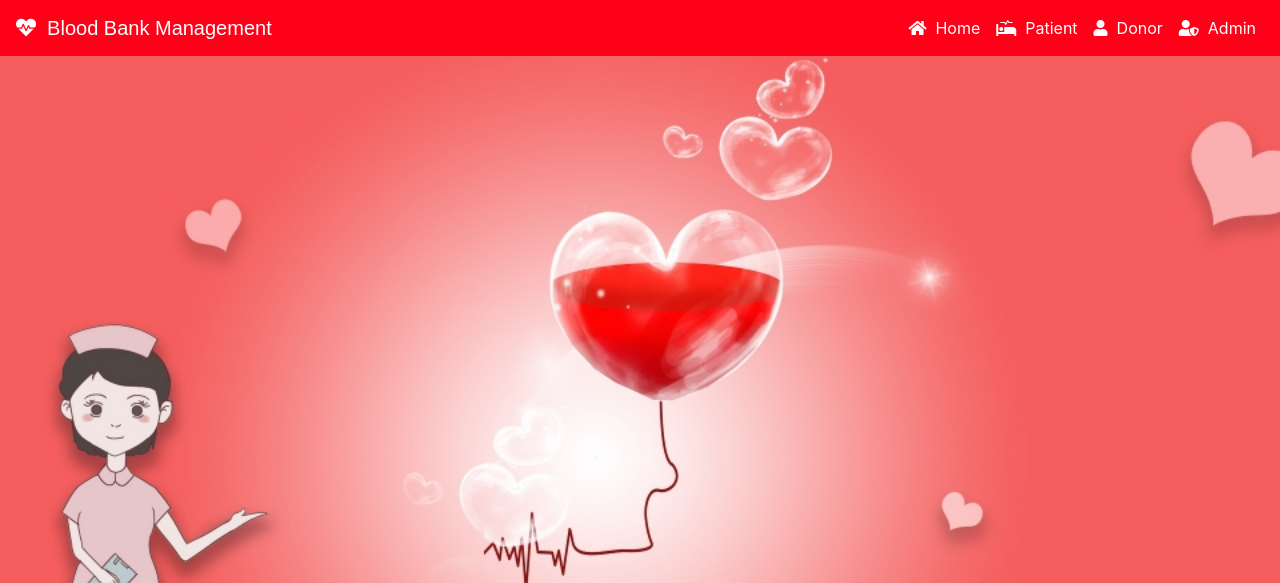
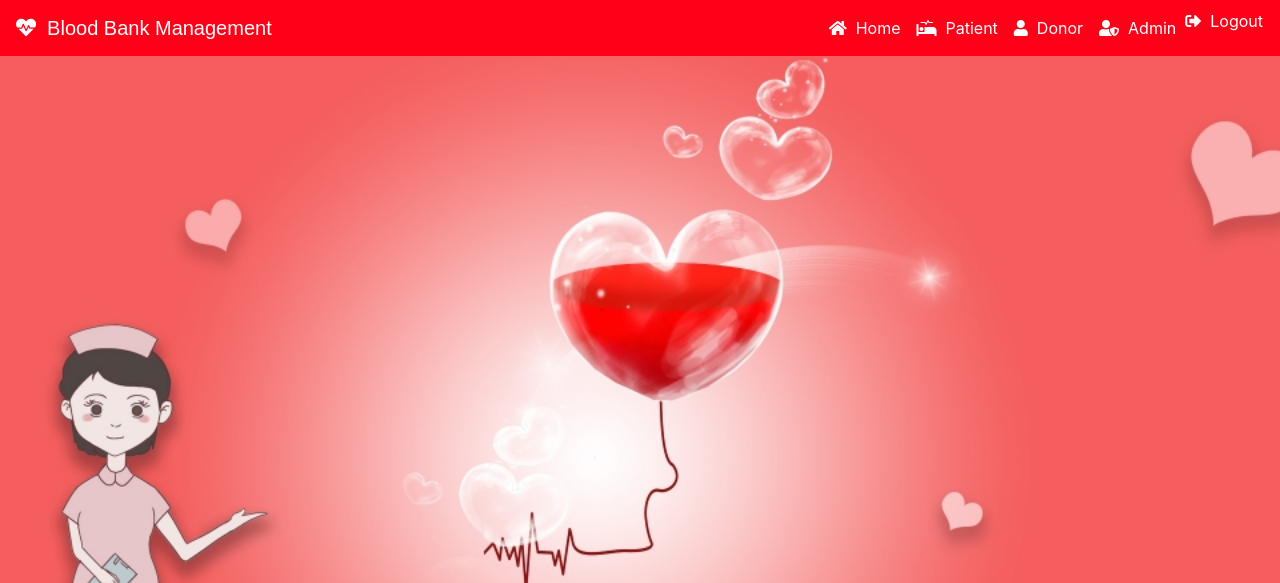
Before and after one commit to naveen2526-nk/Smart-blood-bank, a Django app: page / in a window 1280 px wide. Shown: the top 583 px of the page. Run offline with Django 3.2, Linux system fonts and the light colour scheme; data comes from the database, SQL or seed files in the repository; some libraries are stand-ins or nearby versions.

Commit message:
Update navbar.html

```diff
--- a/templates/blood/navbar.html
+++ b/templates/blood/navbar.html
@@ -53,6 +53,14 @@
                 <li class="nav-item">
                     <a class="nav-link" style="color: white;" href="/adminlogin"><i class="fas fa-user-shield"></i>&nbsp; Admin</i></a>
                 </li>
+                <li class="nav-item">
+                    <form action="{% url 'logout' %}" method="post" style="display:inline;">
+                      {% csrf_token %}
+                      <button type="submit" class="nav-link btn btn-link" style="color: white; text-decoration: none; padding: 0;">
+                        <i class="fas fa-sign-out-alt"></i>&nbsp; Logout
+                      </button>
+                    </form>
+                </li>
 
             </ul>
         </div>
```
